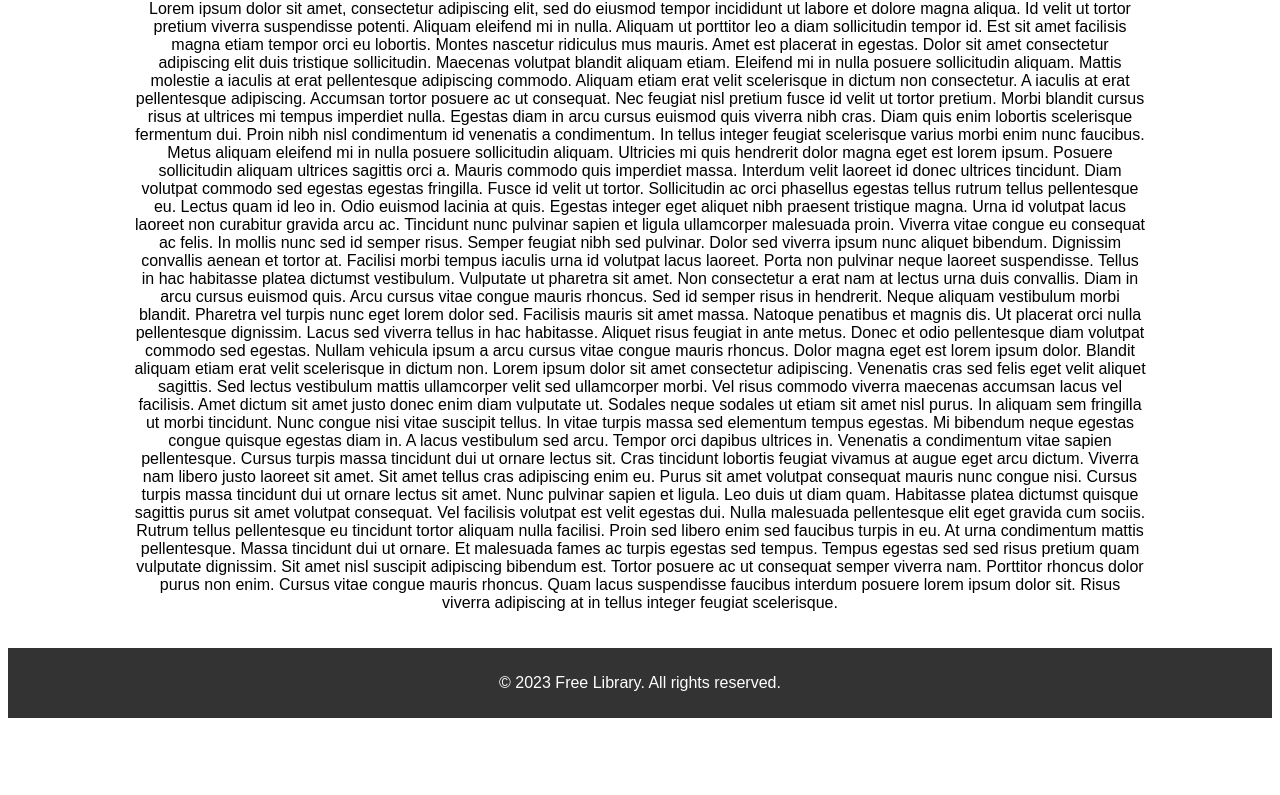
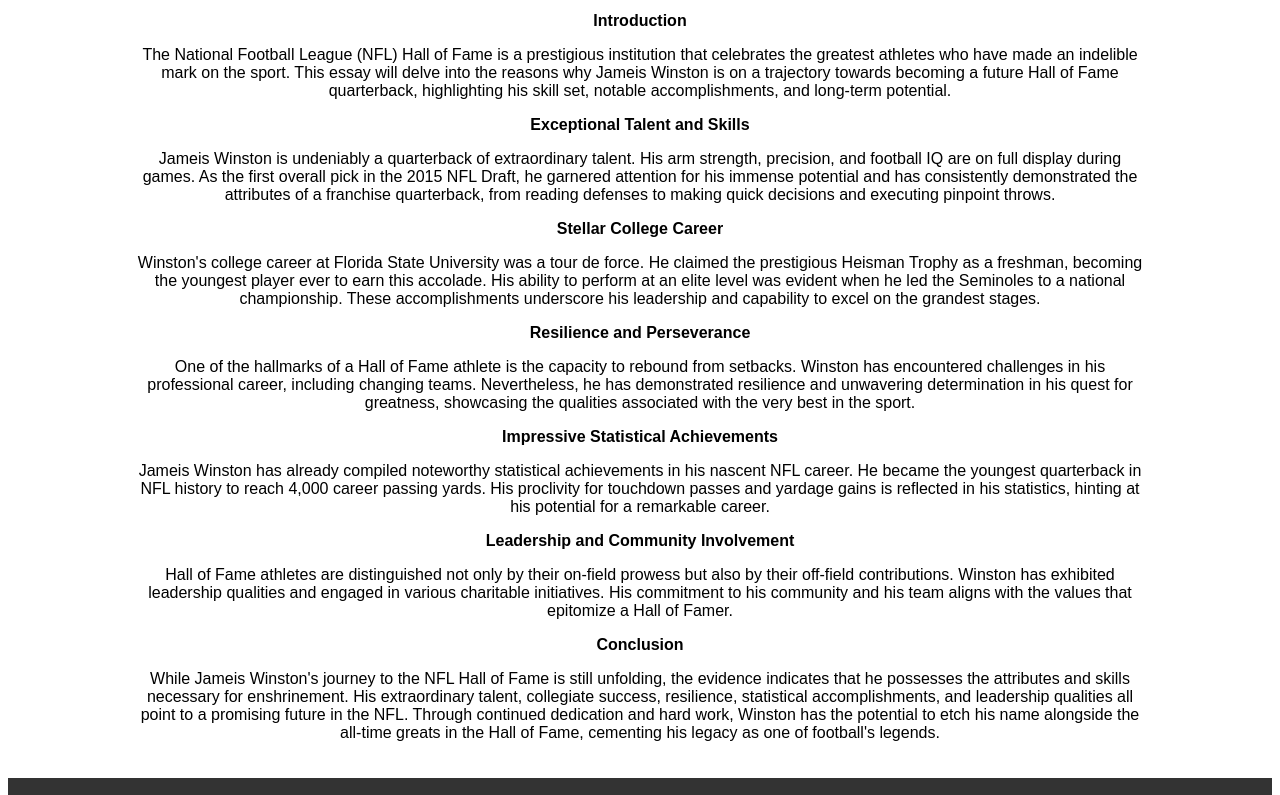
Before and after one commit to motherbrainn/pocket-wifi-free-library, a plain HTML site: page data/article2.html in a window 1280 px wide. Shown: the part 246-1041 px from the top of the page. Before the commit the page ends 972 px from the top, so only its background shows below. Drawn offline with Linux system fonts and the light colour scheme.

Commit message:
feat: add jameis winston article

```diff
--- a/data/article2.html
+++ b/data/article2.html
@@ -16,76 +16,76 @@
     </nav>
 
     <main>
-      <h2>Article 2</h2>
+      <h1>Jameis Winston's Path to NFL Hall of Fame</h1>
+
+      <p><strong>Introduction</strong></p>
       <p>
-        Lorem ipsum dolor sit amet, consectetur adipiscing elit, sed do eiusmod
-        tempor incididunt ut labore et dolore magna aliqua. Id velit ut tortor
-        pretium viverra suspendisse potenti. Aliquam eleifend mi in nulla.
-        Aliquam ut porttitor leo a diam sollicitudin tempor id. Est sit amet
-        facilisis magna etiam tempor orci eu lobortis. Montes nascetur ridiculus
-        mus mauris. Amet est placerat in egestas. Dolor sit amet consectetur
-        adipiscing elit duis tristique sollicitudin. Maecenas volutpat blandit
-        aliquam etiam. Eleifend mi in nulla posuere sollicitudin aliquam. Mattis
-        molestie a iaculis at erat pellentesque adipiscing commodo. Aliquam
-        etiam erat velit scelerisque in dictum non consectetur. A iaculis at
-        erat pellentesque adipiscing. Accumsan tortor posuere ac ut consequat.
-        Nec feugiat nisl pretium fusce id velit ut tortor pretium. Morbi blandit
-        cursus risus at ultrices mi tempus imperdiet nulla. Egestas diam in arcu
-        cursus euismod quis viverra nibh cras. Diam quis enim lobortis
-        scelerisque fermentum dui. Proin nibh nisl condimentum id venenatis a
-        condimentum. In tellus integer feugiat scelerisque varius morbi enim
-        nunc faucibus. Metus aliquam eleifend mi in nulla posuere sollicitudin
-        aliquam. Ultricies mi quis hendrerit dolor magna eget est lorem ipsum.
-        Posuere sollicitudin aliquam ultrices sagittis orci a. Mauris commodo
-        quis imperdiet massa. Interdum velit laoreet id donec ultrices
-        tincidunt. Diam volutpat commodo sed egestas egestas fringilla. Fusce id
-        velit ut tortor. Sollicitudin ac orci phasellus egestas tellus rutrum
-        tellus pellentesque eu. Lectus quam id leo in. Odio euismod lacinia at
-        quis. Egestas integer eget aliquet nibh praesent tristique magna. Urna
-        id volutpat lacus laoreet non curabitur gravida arcu ac. Tincidunt nunc
-        pulvinar sapien et ligula ullamcorper malesuada proin. Viverra vitae
-        congue eu consequat ac felis. In mollis nunc sed id semper risus. Semper
-        feugiat nibh sed pulvinar. Dolor sed viverra ipsum nunc aliquet
-        bibendum. Dignissim convallis aenean et tortor at. Facilisi morbi tempus
-        iaculis urna id volutpat lacus laoreet. Porta non pulvinar neque laoreet
-        suspendisse. Tellus in hac habitasse platea dictumst vestibulum.
-        Vulputate ut pharetra sit amet. Non consectetur a erat nam at lectus
-        urna duis convallis. Diam in arcu cursus euismod quis. Arcu cursus vitae
-        congue mauris rhoncus. Sed id semper risus in hendrerit. Neque aliquam
-        vestibulum morbi blandit. Pharetra vel turpis nunc eget lorem dolor sed.
-        Facilisis mauris sit amet massa. Natoque penatibus et magnis dis. Ut
-        placerat orci nulla pellentesque dignissim. Lacus sed viverra tellus in
-        hac habitasse. Aliquet risus feugiat in ante metus. Donec et odio
-        pellentesque diam volutpat commodo sed egestas. Nullam vehicula ipsum a
-        arcu cursus vitae congue mauris rhoncus. Dolor magna eget est lorem
-        ipsum dolor. Blandit aliquam etiam erat velit scelerisque in dictum non.
-        Lorem ipsum dolor sit amet consectetur adipiscing. Venenatis cras sed
-        felis eget velit aliquet sagittis. Sed lectus vestibulum mattis
-        ullamcorper velit sed ullamcorper morbi. Vel risus commodo viverra
-        maecenas accumsan lacus vel facilisis. Amet dictum sit amet justo donec
-        enim diam vulputate ut. Sodales neque sodales ut etiam sit amet nisl
-        purus. In aliquam sem fringilla ut morbi tincidunt. Nunc congue nisi
-        vitae suscipit tellus. In vitae turpis massa sed elementum tempus
-        egestas. Mi bibendum neque egestas congue quisque egestas diam in. A
-        lacus vestibulum sed arcu. Tempor orci dapibus ultrices in. Venenatis a
-        condimentum vitae sapien pellentesque. Cursus turpis massa tincidunt dui
-        ut ornare lectus sit. Cras tincidunt lobortis feugiat vivamus at augue
-        eget arcu dictum. Viverra nam libero justo laoreet sit amet. Sit amet
-        tellus cras adipiscing enim eu. Purus sit amet volutpat consequat mauris
-        nunc congue nisi. Cursus turpis massa tincidunt dui ut ornare lectus sit
-        amet. Nunc pulvinar sapien et ligula. Leo duis ut diam quam. Habitasse
-        platea dictumst quisque sagittis purus sit amet volutpat consequat. Vel
-        facilisis volutpat est velit egestas dui. Nulla malesuada pellentesque
-        elit eget gravida cum sociis. Rutrum tellus pellentesque eu tincidunt
-        tortor aliquam nulla facilisi. Proin sed libero enim sed faucibus turpis
-        in eu. At urna condimentum mattis pellentesque. Massa tincidunt dui ut
-        ornare. Et malesuada fames ac turpis egestas sed tempus. Tempus egestas
-        sed sed risus pretium quam vulputate dignissim. Sit amet nisl suscipit
-        adipiscing bibendum est. Tortor posuere ac ut consequat semper viverra
-        nam. Porttitor rhoncus dolor purus non enim. Cursus vitae congue mauris
-        rhoncus. Quam lacus suspendisse faucibus interdum posuere lorem ipsum
-        dolor sit. Risus viverra adipiscing at in tellus integer feugiat
-        scelerisque.
+        The National Football League (NFL) Hall of Fame is a prestigious
+        institution that celebrates the greatest athletes who have made an
+        indelible mark on the sport. This essay will delve into the reasons why
+        Jameis Winston is on a trajectory towards becoming a future Hall of Fame
+        quarterback, highlighting his skill set, notable accomplishments, and
+        long-term potential.
+      </p>
+
+      <p><strong>Exceptional Talent and Skills</strong></p>
+      <p>
+        Jameis Winston is undeniably a quarterback of extraordinary talent. His
+        arm strength, precision, and football IQ are on full display during
+        games. As the first overall pick in the 2015 NFL Draft, he garnered
+        attention for his immense potential and has consistently demonstrated
+        the attributes of a franchise quarterback, from reading defenses to
+        making quick decisions and executing pinpoint throws.
+      </p>
+
+      <p><strong>Stellar College Career</strong></p>
+      <p>
+        Winston's college career at Florida State University was a tour de
+        force. He claimed the prestigious Heisman Trophy as a freshman, becoming
+        the youngest player ever to earn this accolade. His ability to perform
+        at an elite level was evident when he led the Seminoles to a national
+        championship. These accomplishments underscore his leadership and
+        capability to excel on the grandest stages.
+      </p>
+
+      <p><strong>Resilience and Perseverance</strong></p>
+      <p>
+        One of the hallmarks of a Hall of Fame athlete is the capacity to
+        rebound from setbacks. Winston has encountered challenges in his
+        professional career, including changing teams. Nevertheless, he has
+        demonstrated resilience and unwavering determination in his quest for
+        greatness, showcasing the qualities associated with the very best in the
+        sport.
+      </p>
+
+      <p><strong>Impressive Statistical Achievements</strong></p>
+      <p>
+        Jameis Winston has already compiled noteworthy statistical achievements
+        in his nascent NFL career. He became the youngest quarterback in NFL
+        history to reach 4,000 career passing yards. His proclivity for
+        touchdown passes and yardage gains is reflected in his statistics,
+        hinting at his potential for a remarkable career.
+      </p>
+
+      <p><strong>Leadership and Community Involvement</strong></p>
+      <p>
+        Hall of Fame athletes are distinguished not only by their on-field
+        prowess but also by their off-field contributions. Winston has exhibited
+        leadership qualities and engaged in various charitable initiatives. His
+        commitment to his community and his team aligns with the values that
+        epitomize a Hall of Famer.
+      </p>
+
+      <p><strong>Conclusion</strong></p>
+      <p>
+        While Jameis Winston's journey to the NFL Hall of Fame is still
+        unfolding, the evidence indicates that he possesses the attributes and
+        skills necessary for enshrinement. His extraordinary talent, collegiate
+        success, resilience, statistical accomplishments, and leadership
+        qualities all point to a promising future in the NFL. Through continued
+        dedication and hard work, Winston has the potential to etch his name
+        alongside the all-time greats in the Hall of Fame, cementing his legacy
+        as one of football's legends.
       </p>
     </main>
 
```
Also changed, not shown: data/index.html (+7 -1 lines).
